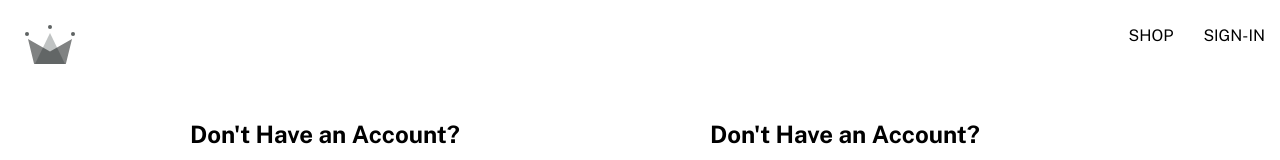
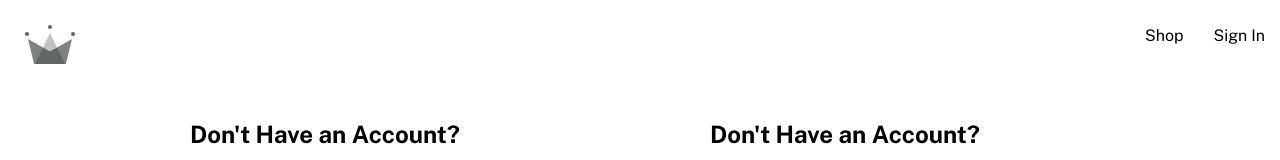
Before and after one commit to mensafri/capstone-ecomerce-react, a React (Create React App) app: page /auth in a window 1280 px wide. Shown: the top 160 px of the page. Built offline with nearby package versions, Linux system fonts and the light colour scheme.

Commit message:
Sign In, Sign Out, React Context for State Management

```diff
--- a/src/components/sign-in/SignIn.jsx
+++ b/src/components/sign-in/SignIn.jsx
@@ -1,4 +1,4 @@
-import React, { useState } from "react";
+import React, { useContext, useState } from "react";
 import {
   signInWithGooglePopup,
   createUserDocumentFromAuth,
@@ -7,6 +7,7 @@ import {
 import FormInput from "../form-input/FormInput";
 import "./sign-in-form.styles.scss";
 import Button from "../button/Button";
+import { UserContext } from "../../contexts/UserContext";
 
 const defaultFormFields = {
   email: "",
@@ -17,6 +18,8 @@ export default function SignIn() {
   const [formFields, setFormFields] = useState(defaultFormFields);
   const { email, password } = formFields;
 
+  const { setCurrentUser } = useContext(UserContext);
+
   const resetFormFields = () => {
     setFormFields(defaultFormFields);
   };
@@ -24,16 +27,18 @@ export default function SignIn() {
   const signInWithGoogle = async () => {
     const { user } = await signInWithGooglePopup();
     await createUserDocumentFromAuth(user);
+    setCurrentUser(user);
   };
 
   const handleSubmit = async (event) => {
     event.preventDefault();
 
     try {
-      const response = await signInAuthUserWithEmailAndPassword(
+      const { user } = await signInAuthUserWithEmailAndPassword(
         email,
         password
       );
+      setCurrentUser(user);
       resetFormFields();
     } catch (error) {
       switch (error.code) {
@@ -79,7 +84,7 @@ export default function SignIn() {
         />
         <div className="buttons-container">
           <Button type="submit">Sign In</Button>
-          <Button type='button' buttonType="google" onClick={signInWithGoogle}>
+          <Button type="button" buttonType="google" onClick={signInWithGoogle}>
             Google Sign In
           </Button>
         </div>
--- a/src/components/sign-up/SignUp.jsx
+++ b/src/components/sign-up/SignUp.jsx
@@ -1,4 +1,4 @@
-import React, { useState } from "react";
+import React, { useContext, useState } from "react";
 import {
   createAuthUserWithEmailAndPassword,
   createUserDocumentFromAuth,
@@ -6,6 +6,7 @@ import {
 import FormInput from "../form-input/FormInput";
 import "./sign-up-form.styles.scss";
 import Button from "../button/Button";
+import { UserContext } from "../../contexts/UserContext";
 
 const defaultFormFields = {
   displayName: "",
@@ -17,6 +18,8 @@ const defaultFormFields = {
 export default function SignUp() {
   const [formFields, setFormFields] = useState(defaultFormFields);
   const { displayName, email, password, confirmPassword } = formFields;
+
+  const { setCurrentUser } = useContext(UserContext);
 
   const resetFormFields = () => {
     setFormFields(defaultFormFields);
@@ -35,6 +38,9 @@ export default function SignUp() {
         email,
         password
       );
+
+      setCurrentUser(user);
+
       await createUserDocumentFromAuth(user, { displayName });
       resetFormFields();
     } catch (error) {
--- /dev/null
+++ b/src/contexts/UserContext.jsx
@@ -0,0 +1,12 @@
+import { createContext, useState } from "react";
+
+export const UserContext = createContext({
+  currentUser: null,
+  setCurrentUser: () => null,
+});
+
+export const UserProvider = ({ children }) => {
+  const [currentUser, setCurrentUser] = useState(null);
+  const value = { currentUser, setCurrentUser };
+  return <UserContext.Provider value={value}>{children}</UserContext.Provider>;
+};
--- a/src/index.js
+++ b/src/index.js
@@ -4,12 +4,15 @@ import { BrowserRouter } from "react-router-dom";
 import "./index.scss";
 import App from "./App";
 import reportWebVitals from "./reportWebVitals";
+import { UserProvider } from "./contexts/UserContext";
 
 const root = ReactDOM.createRoot(document.getElementById("root"));
 root.render(
   <React.StrictMode>
     <BrowserRouter>
-      <App />
+      <UserProvider>
+        <App />
+      </UserProvider>
     </BrowserRouter>
   </React.StrictMode>
 );
--- a/src/routes/navigation/Navigation.jsx
+++ b/src/routes/navigation/Navigation.jsx
@@ -1,9 +1,18 @@
-import React, { Fragment } from "react";
+import React, { Fragment, useContext } from "react";
 import { Link, Outlet } from "react-router-dom";
 import { ReactComponent as CrwnLogo } from "../../assets/crown.svg";
-import './navigation.styles.scss'
+import "./navigation.styles.scss";
+import { UserContext } from "../../contexts/UserContext";
+import { signOutUser } from "../../utils/firebase/firebase";
 
 export default function Navigation() {
+  const { currentUser, setCurrentUser } = useContext(UserContext);
+
+  const signOutHandler = async () => {
+    await signOutUser();
+    setCurrentUser(null);
+  };
+
   return (
     <Fragment>
       <div className="navigation">
@@ -12,11 +21,17 @@ export default function Navigation() {
         </Link>
         <div className="nav-links-container">
           <Link className="nav-link" to="/shop">
-            SHOP
+            Shop
           </Link>
-          <Link className="nav-link" to="/auth">
-            SIGN-IN
-          </Link>
+          {currentUser ? (
+            <span className="nav-link" onClick={signOutHandler}>
+              Sign Out
+            </span>
+          ) : (
+            <Link className="nav-link" to="/auth">
+              Sign In
+            </Link>
+          )}
         </div>
       </div>
       <Outlet />
--- a/src/utils/firebase/firebase.js
+++ b/src/utils/firebase/firebase.js
@@ -7,6 +7,7 @@ import {
   GoogleAuthProvider,
   createUserWithEmailAndPassword,
   signInWithEmailAndPassword,
+  signOut,
 } from "firebase/auth";
 import { getFirestore, doc, getDoc, setDoc } from "firebase/firestore";
 // TODO: Add SDKs for Firebase products that you want to use
@@ -77,3 +78,5 @@ export const signInAuthUserWithEmailAndPassword = async (email, password) => {
 
   return await signInWithEmailAndPassword(auth, email, password);
 };
+
+export const signOutUser = async () => signOut(auth);
```
